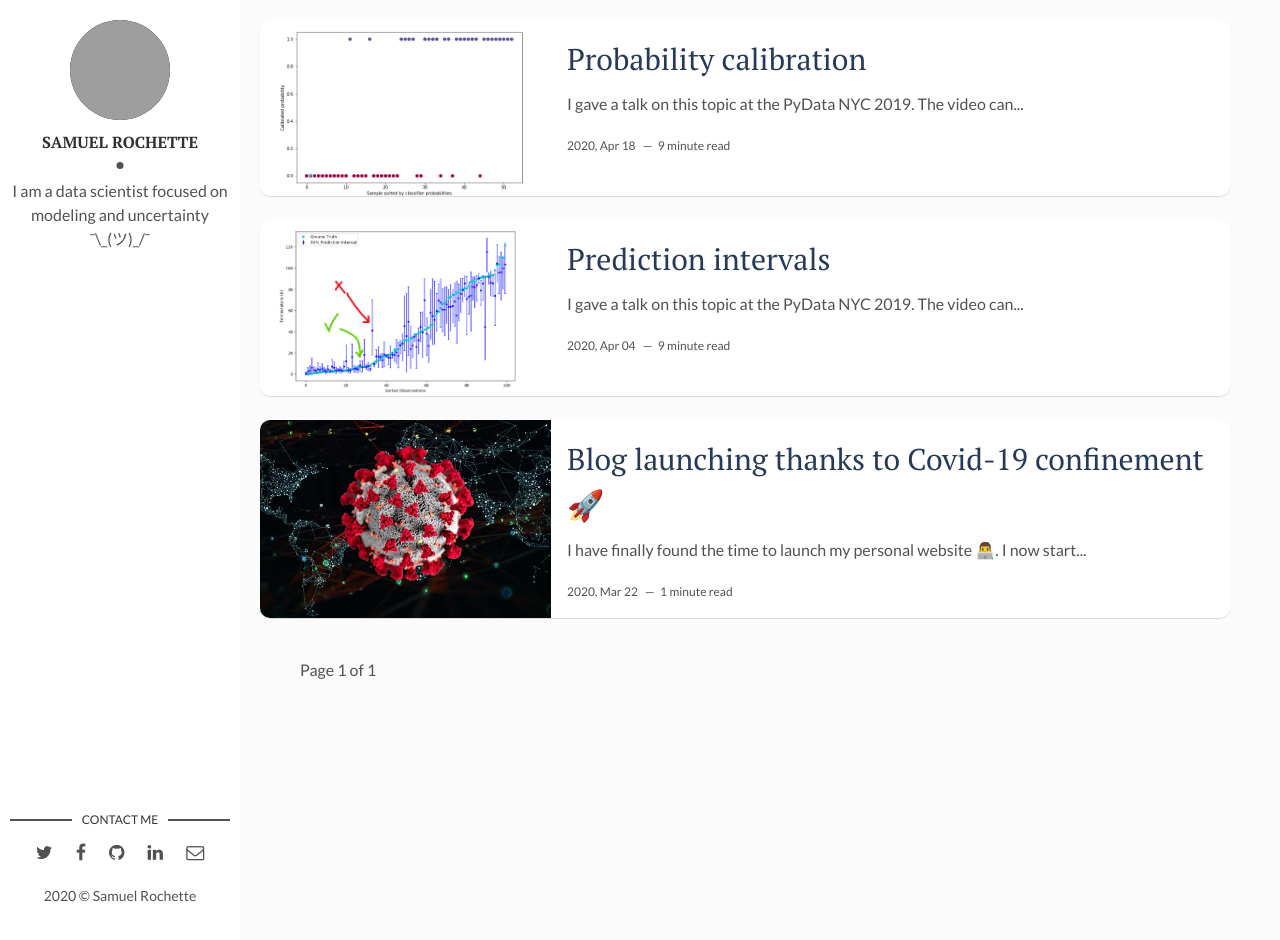
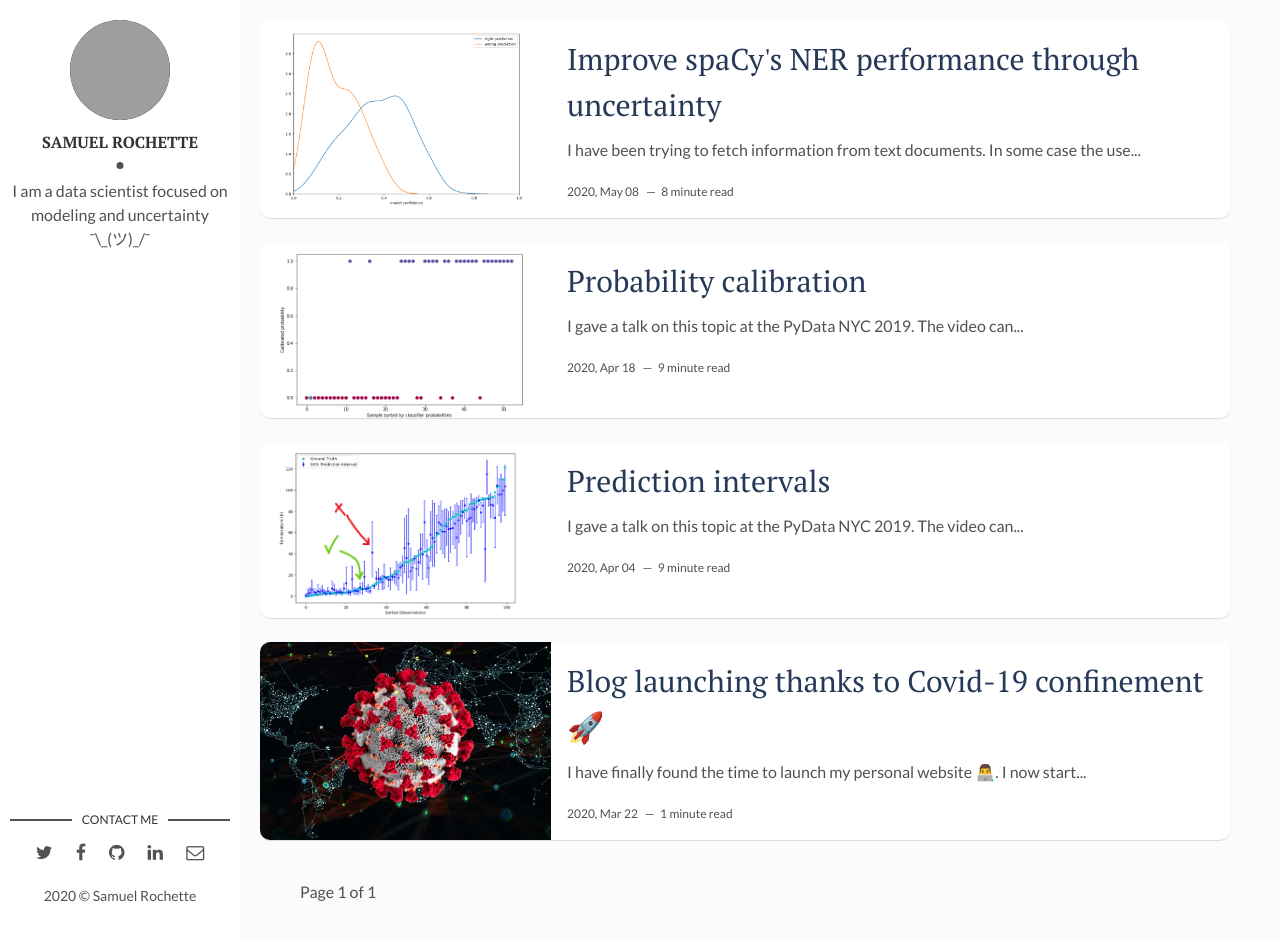
Before and after one commit to Saxamos/Saxamos.github.io, a Jekyll site: the page built from index.html, in a window 1280 px wide and 940 px high. Built offline with Jekyll 4.4.1, drawn with Linux system fonts in a browser that asks for light colours; the list of posts is cut into pages by our own code; some of the changed lines change nothing that is shown; grey boxes are pictures that could not be loaded.

Commit message:
new article spacy improvment

````diff
--- /dev/null
+++ b/_posts/2020-05-08-improve-spacy-s-ner-performance-through-uncertainty.md
@@ -0,0 +1,215 @@
+---
+layout: post
+title: Improve spaCy's NER performance through uncertainty
+date: 2020-05-08
+description: Focus on confidence to improve performance of a NLP model
+img: 2020-05-08/model_confidence.png
+fig-caption:
+tags: [Uncertainty, NER, spaCy, Probability]
+---
+
+I have been trying to fetch information from text documents. In some case the use of regex was enough to
+perform really well. Cross-validation on a 3,000 dataset rows gives an accuracy higher than 98% for
+date field and field preceded by a reccuring pattern. However certain fields are more difficult to
+detect. Either the context changes or the information sought is very variable (e.g. title, name).
+I thought it was a good opportunity to test
+[spaCy's NER model](https://spacy.io/universe/project/video-spacys-ner-model).
+
+NER stands for [Named Entity Rocognition](https://en.wikipedia.org/wiki/Named-entity_recognition). The idea
+is to locate and classify named entities in a text[ thanks to a neural network that takes context into account].
+
+In this article, I will not explain the model, as we can find many articles - or simply refer to the
+doc - to find out how it works. Instead, I will share the techniques that have helped me improve the
+performances for my use case.
+
+
+# Simple processing tricks
+
+The library is user-friendly, the API is well designed, and models are fast to train (~2h on CPU on my dataset).
+Once the data has been scrapped, preprocessed and formatted as expected by spaCy, one can launch the training thanks to
+the example provided [here](https://spacy.io/usage/training#ner).
+
+I made a few changes:
+- test the code with fixed seed
+- use [click](https://click.palletsprojects.com/en/7.x/) for a beautiful CLI
+- add [tqdm](https://github.com/tqdm/tqdm) progress bar to monitor time-consuming tasks
+- refacto the code to expose readable public function first
+
+{% highlight python %}
+def train(n_iter, new_label):
+    nlp = _init_model(new_label)
+    data = _load_and_balance_data()
+    _train_model(nlp, n_iter, data)
+{% endhighlight %}
+
+Let's see what's in each private function.
+
+{% highlight python %}
+def _init_model(new_label):
+    nlp = spacy.blank('en')
+    ner = nlp.create_pipe('ner')
+    nlp.add_pipe(ner)
+    ner.add_label(new_label)
+    return nlp
+{% endhighlight %}
+
+This initialisation creates a model instance with a specified language and add a label to train. In our use case
+we will try to find the name of the document: *new_label = "doc_name"*.
+It can be located in several places in the text and everywhere.
+
+SpaCy needs the following format to process the data:
+
+{% highlight python %}
+TRAIN_DATA = [("Horses are too tall.", {"entities": [(0, 6, "animal")]})
+              ("Do they bite?", {"entities": []})]
+{% endhighlight %}
+
+Each row contains the text followed by the annotation: a dict with entities indexes and labels. In our use-case
+the text is too long to fit in memory. A convenient trick is to split the text into chunks. However a
+downside to that is that our dataset is now really sparse (many chunks have no label).
+
+The following function helps us to rebalance the data thanks to a random selection of the non annotated
+data (*np.random.rand() > .9* means that we only keep rows without label in 10% of the case).
+
+{% highlight python %}
+def _load_and_balance_data():
+    data = read_json(ANNOTATED_DATA_PATH)
+    data = [row for row in data if len(row[1]['entities']) > 0 or np.random.rand() > .9]
+    is_label = [len(row[1]['entities']) > 0 for row in data]
+    print(f'Proportion of chunk with annotations: {sum(is_label) * 100 / len(is_label):.2f}%')
+    return data
+{% endhighlight %}
+
+The $$.9$$ parameter in the list comprehension filter can be adjusted (between 0 and 1). In my use case, $$.9$$
+gives a proportion of 50% annotated chunks. That works well both to keep seeing rows without label and to avoid
+to use too many data.
+
+The code in the *_train_model* function does not differ much from that of the example provided. It only contains
+in addition the calculation of the accuracy and the backup of a checkpoint model at each iteration.
+
+
+# Closer look at the results
+
+It's now time to assess the performance of the model. We want to retrieve a specific field, say the title
+of an article. As it can be found in several places in the chunks, we will focus on the prediction for the
+label "title" that comes the most often. For example if the model finds [a, a, b], we will keep only "a" as
+it is the majority response. The metric *accuracy* is suitable for the use case.
+
+After the first training, the accuracy was 67%. Splitting texts in chunks allowed us to gain 5 points and
+balancing the data 4 more points. Hence the accuracy reached 76%.
+
+An interesting part of modeling is the study of errors. It often helps to see where our model is wrong.
+
+|    | found   | ground truth            | prediction              |
+|---:|:--------|:------------------------|:------------------------|
+|  0 | True    | atomic ionization       | atomic ionization       |
+|  1 | False   | kinetics of germination | kinetics of germinations|
+|  2 | True    | infrared image synthesis| infrared image synthesis|
+|  3 | False   | quantum brakes          | quantum brakes of       |
+|  4 | False   | matter waves            | probability amplitudes  |
+
+What interests us most is errors (*found = False*). There are 3 errors in the table above:
+- Index 4 is a big mistake as there is nothing in common between the prediction and the ground truth.
+- Index 3 is close. There is a small artifact "of" that we want to get rid of.
+- Index 1 is also close, there is just one extra "s".
+
+Now the question is: does small artifacts really bother the user of our application? It turns out
+that no, those aren't critical for the use case. Hence the use of a more flexible metric is possible. We now
+calculate our accuracy with inclusion and levenshtein distance. Only index 4 remains wrong in the previous
+example. Below is the code that compute the *found* columns according to the new metric.
+
+{% highlight python %}
+def flexible_accuracy(x):
+    pred, gt = x['prediction'], x['ground truth']
+    return True if distance(pred, gt) < 5 and (gt in pred or pred in gt) and pred else False
+
+df.apply(flexible_accuracy, axis=1).mean()
+{% endhighlight %}
+
+The flexible accuracy is now equal to 82%.
+
+
+# Uncertainty insights
+
+One thing that is not straightforward with spaCy is how to get probabilities. The library is indeed designed
+in a pragmatic way (fast and easy to use), that is why things seems a bit obscure when you want to deep dive.
+However, one can find related topics through
+[stackoverflow](https://stackoverflow.com/questions/46934523/spacy-ner-probability) or
+[github](https://github.com/explosion/spaCy/issues/881). Answers on these sites helped me get the probability
+of the predictions instead of a start index, end index and a label. Based on that I have added the following
+function to my validation module.
+
+{% highlight python %}
+def _predict_proba(text_data, nlp_model):
+    proba_dict = defaultdict(list)
+    for text in text_data:
+        doc = nlp_model(text)
+        beams = nlp_model.entity.beam_parse([doc], beam_width=16, beam_density=0.0001)
+        for beam in beams:
+            for score, ents in nlp_model.entity.moves.get_beam_parses(beam):
+                for start, end, label in ents:
+                    proba_dict[doc[start:end].text].append(round(score, 3))
+    return dict(proba_dict)
+{% endhighlight %}
+
+It retrieves the confidence score (between 0 and 1) for each part of my text seen as the name
+of the document (i.e. our unique label) and returns the following format:
+
+```json
+{"The real title": [1.0, 0.946, 1.0, 0.3],
+ "Another semblance of title": [0.123, 0.356, 0.65],
+ "something else": [0.006],
+ "yet another error": [0.981]}
+```
+
+An easy trick to make this response more readble is to sum the probabilities:
+
+```json
+{"The real title": 3.246,
+ "Another semblance of title": 1.129,
+ "something else": 0.006,
+ "yet another error": 0.981}
+```
+
+Let's sort it and divide it by the sum of the values in order to be able to compare confidence value for each documents
+(confidence value lies between 0 and 1).
+
+```json
+{"The real title": 0.605,
+ "Another semblance of title": 0.211,
+ "yet another error": 0.183,
+ "something else": 0.001}
+```
+
+We observe that the field "yet another error" that have been found only once with high confidence is now considered
+as low confidence prediction. On the contrary "The real title" that have been found several times with high confidence
+keep a high confidence after this transformation.
+
+We consider that the first field with greatest confidence is our prediction. We now plot the histogram of right
+and wrong predictions according to the confidence value that we just computed.
+
+![]({{site.baseurl}}/assets/img/2020-05-08/model_confidence.png)
+*Figure 1: Density of right and wrong predictions according to confidence*
+
+This figure shows that the more confident the model, the better the chances that the prediction will be correct.
+When the confidence is greater than $$0.4$$, the accuracy is 99%.
+
+To enhance the model, we want to focus on the errors. Let's take a closer look at the prediction with confidence
+smaller than $$0.4$$.
+
+When we focus on the low confidence prediction, it is obvious
+
+
+
+
+"predict less but carefully" (vincent warmerdam)
+me achieve gap.
+How to ??? The strategy will be...
+
+Conclusion:
+- spacy top
+- dure de trouver proba
+- worthhhh it
+
+
+Fake data because... for privacy reasons
````
Also changed, not shown: _posts/2020-04-18-probability-calibration.md (line endings or trailing spaces), assets/img/2020-05-08/model_confidence.png (added).
